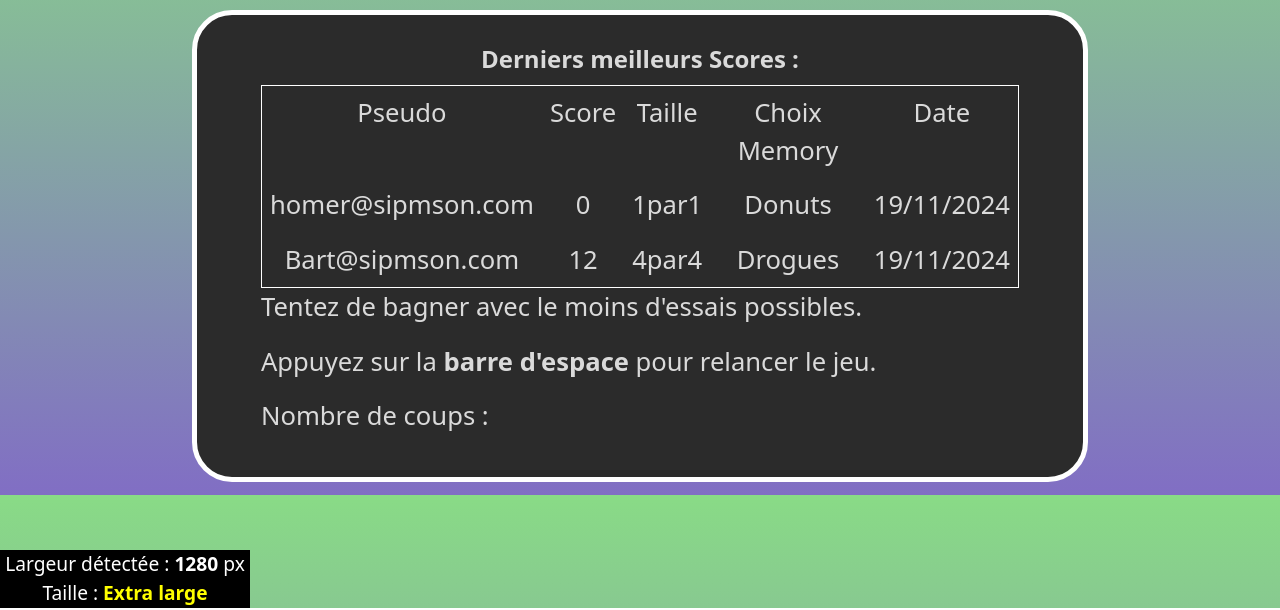
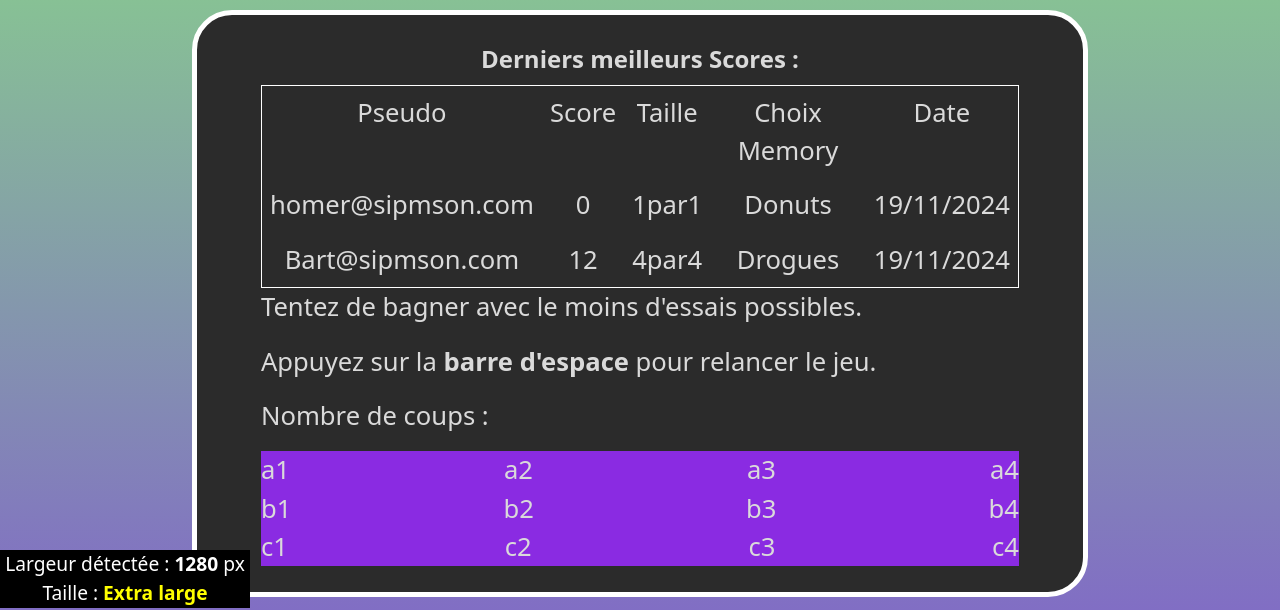
Before and after one commit to 548access45/projet_memory, a plain HTML site: page jeu.html in a window 1280 px wide. Shown: the part 192-802 px from the top of the page. Drawn offline with nearby package versions, Linux system fonts and the light colour scheme.

Commit message:
Ajout d'un CSS 'memory' et de 'div' en 4*3 pour afficher les cartes

```diff
--- a/jeu.html
+++ b/jeu.html
@@ -12,6 +12,7 @@
       crossorigin="anonymous"
     />
     <link rel="stylesheet" href="informations.css" />
+    <link rel="stylesheet" href="memory.css">
     <script src="index.js"></script>
   </head>
   <body class="">
@@ -79,6 +80,26 @@
             <p>Nombre de coups : <span id="nbCoups"></span></p>
 
         </div>
+        <section class="memory" id="memory">
+          <div class="a">
+            <div>a1</div>
+            <div>a2</div>
+            <div>a3</div>
+            <div>a4</div>
+          </div>
+          <div class="b">
+            <div>b1</div>
+            <div>b2</div>
+            <div>b3</div>
+            <div>b4</div>
+          </div>
+          <div class="b">
+            <div>c1</div>
+            <div>c2</div>
+            <div>c3</div>
+            <div>c4</div>
+          </div>
+        </section>
       </article>
     </main>
     <script
--- /dev/null
+++ b/memory.css
@@ -0,0 +1,11 @@
+.memory{
+    background-color: blueviolet;
+    display: flex;
+    flex-direction: column;
+}
+
+.a, .b, .c{
+    display: flex;
+    flex-direction: row;
+    justify-content: space-between;
+}
```
